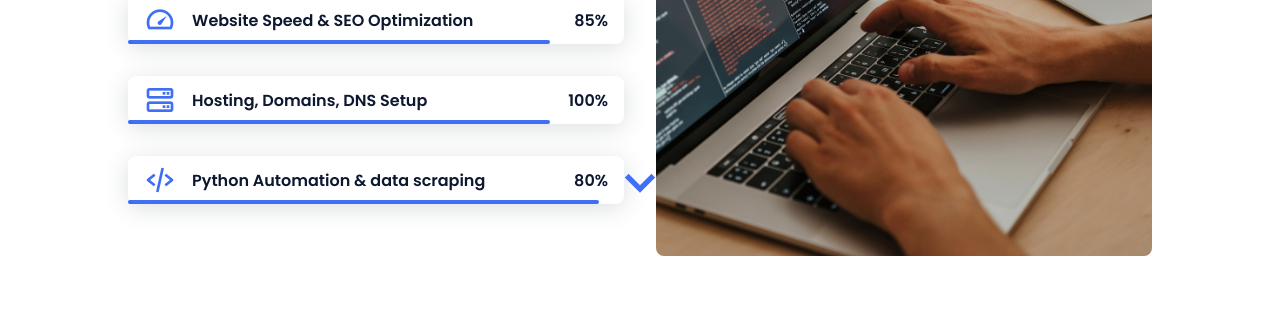
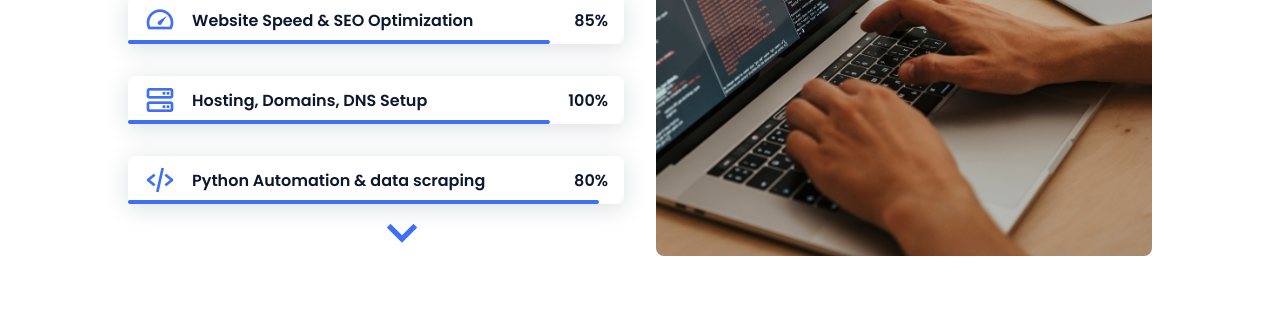
Before and after one commit to AhmadKhan7/portfolio, a plain HTML site: page index.html in a window 1280 px wide. Shown: the part 2040-2374 px from the top of the page. Drawn offline with nearby package versions, Linux system fonts and the light colour scheme.

Commit message:
Add files via upload

```diff
--- a/assets/css/styles.css
+++ b/assets/css/styles.css
@@ -784,7 +784,8 @@ div {
   bottom: -100px;
 }
 .arrow-skills{
-  bottom: 70px;
+  bottom: 20px;
+  right: 100px;
 }
 .arrow-work{
   bottom: -40px;
```
